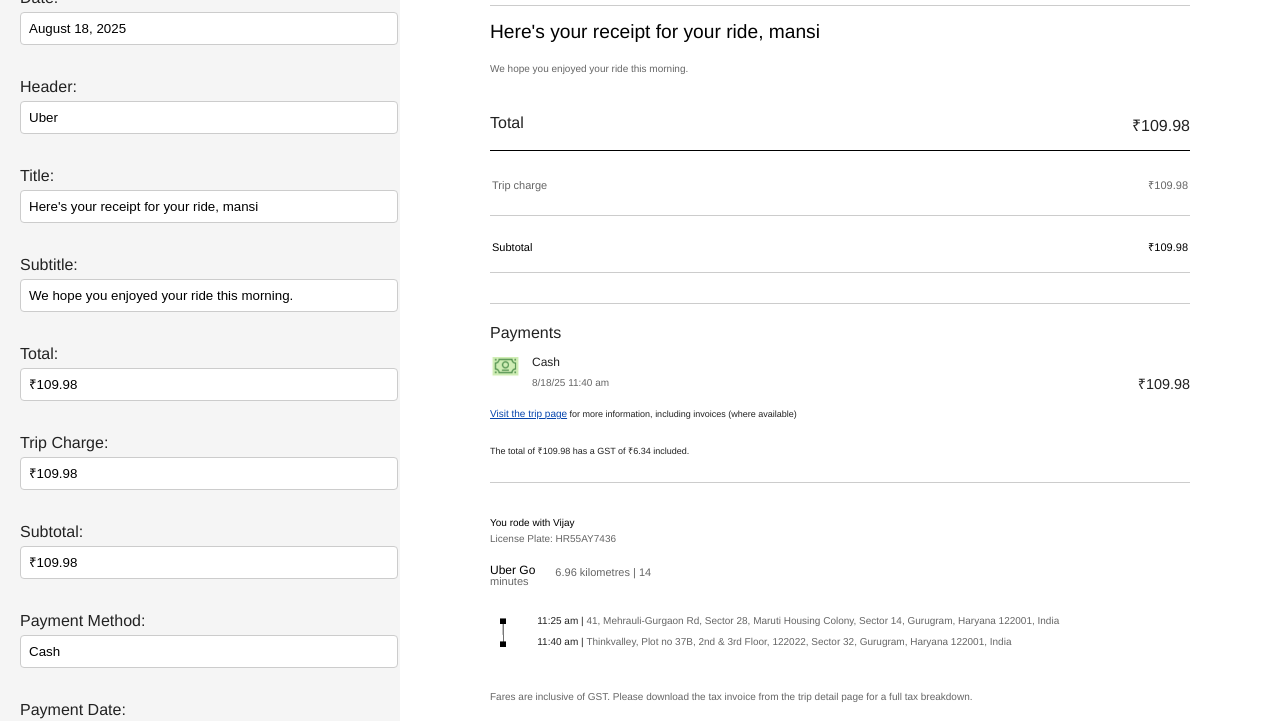
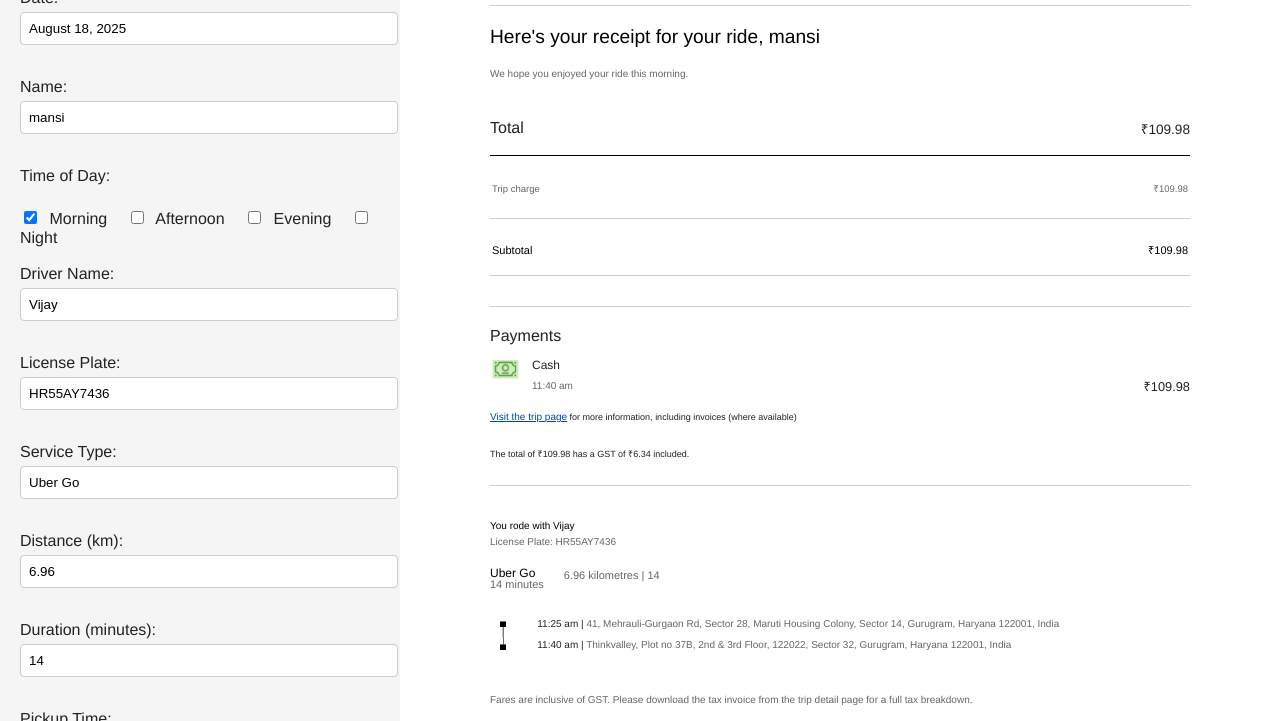
Before and after one commit to Happyesss/Uber_receipt, a plain HTML site: page index.html in a window 1280 px wide. Shown: the part 79-800 px from the top of the page. Drawn offline with Linux system fonts and the light colour scheme.

Commit message:
Enhance receipt form with additional fields for ride details and update JavaScript to reflect changes

```diff
--- a/index.html
+++ b/index.html
@@ -12,22 +12,56 @@
 			<h2>Edit Receipt</h2>
 			<label for="date-input">Date:</label>
 			<input type="text" id="date-input" value="August 18, 2025"><br><br>
-			<label for="header-input">Header:</label>
-			<input type="text" id="header-input" value="Uber"><br><br>
-			<label for="title-input">Title:</label>
-			<input type="text" id="title-input" value="Here's your receipt for your ride, mansi"><br><br>
-			<label for="subtitle-input">Subtitle:</label>
-			<input type="text" id="subtitle-input" value="We hope you enjoyed your ride this morning."><br><br>
-			<label for="total-input">Total:</label>
-			<input type="text" id="total-input" value="₹109.98"><br><br>
+
+			<label for="name-input">Name:</label>
+			<input type="text" id="name-input" value="mansi"><br><br>
+
+			<label>Time of Day:</label><br>
+			<input type="checkbox" id="morning" name="timeofday" value="morning" checked>
+			<label for="morning">Morning</label>
+			<input type="checkbox" id="afternoon" name="timeofday" value="afternoon">
+			<label for="afternoon">Afternoon</label>
+			<input type="checkbox" id="evening" name="timeofday" value="evening">
+			<label for="evening">Evening</label>
+			<input type="checkbox" id="night" name="timeofday" value="night">
+			<label for="night">Night</label><br><br>
+
+			<label for="driver-name-input">Driver Name:</label>
+			<input type="text" id="driver-name-input" value="Vijay"><br><br>
+
+			<label for="license-plate-input">License Plate:</label>
+			<input type="text" id="license-plate-input" value="HR55AY7436"><br><br>
+
+			<label for="service-type-input">Service Type:</label>
+			<input type="text" id="service-type-input" value="Uber Go"><br><br>
+
+			<label for="distance-input">Distance (km):</label>
+			<input type="text" id="distance-input" value="6.96"><br><br>
+
+			<label for="duration-input">Duration (minutes):</label>
+			<input type="text" id="duration-input" value="14"><br><br>
+
+			<label for="pickup-time-input">Pickup Time:</label>
+			<input type="text" id="pickup-time-input" value="11:25 am"><br><br>
+
+			<label for="pickup-address-input">Pickup Address:</label>
+			<input type="text" id="pickup-address-input" value="41, Mehrauli-Gurgaon Rd, Sector 28, Maruti Housing Colony, Sector 14, Gurugram, Haryana 122001, India"><br><br>
+
+			<label for="drop-time-input">Drop Time:</label>
+			<input type="text" id="drop-time-input" value="11:40 am"><br><br>
+
+			<label for="drop-address-input">Drop Address:</label>
+			<input type="text" id="drop-address-input" value="Thinkvalley, Plot no 37B, 2nd & 3rd Floor, 122022, Sector 32, Gurugram, Haryana 122001, India"><br><br>
+
 			<label for="trip-charge-input">Trip Charge:</label>
 			<input type="text" id="trip-charge-input" value="₹109.98"><br><br>
-			<label for="subtotal-input">Subtotal:</label>
-			<input type="text" id="subtotal-input" value="₹109.98"><br><br>
+
 			<label for="payment-method-input">Payment Method:</label>
 			<input type="text" id="payment-method-input" value="Cash"><br><br>
-			<label for="payment-date-input">Payment Date:</label>
-			<input type="text" id="payment-date-input" value="8/18/25 11:40 am"><br><br>
+
+			<label for="payment-time-input">Payment Time:</label>
+			<input type="text" id="payment-time-input" value="11:40 am"><br><br>
+
 			<label for="gst-input">GST:</label>
 			<input type="text" id="gst-input" value="₹6.34"><br><br>
 			<button id="download-pdf" style="padding: 10px 20px; background-color: #000; color: #fff; border: none; cursor: pointer;">Download as PDF</button>
@@ -71,7 +105,7 @@
 						<img class="payment-icon" src="/money.png" alt="Cash">
 						<span class="payment-details" id="payment-method">Cash</span>
 					</div>
-					<div class="payment-date" id="payment-date">8/18/25 11:40 am</div>
+					<div class="payment-date" id="payment-date">11:40 am</div>
 					<div style="margin-top:20px; font-size: 9px;">
 						<a class="link" href="https://auth.uber.com/">Visit the trip page</a> for more information, including invoices (where available)
 					</div>
@@ -83,18 +117,18 @@
 
 		<div class="ride-details">
 			<div class="info">
-				<span class="label">You rode with Vijay</span><br>
-				<span class="label license-plate">License Plate: HR55AY7436</span>
+				<span class="label">You rode with <span id="driver-name">Vijay</span></span><br>
+				<span class="label license-plate">License Plate: <span id="license-plate">HR55AY7436</span></span>
 			</div>
 			<div class="infos" style="display: flex;  align-items: start; margin-top: 10px; margin-bottom: 10px;">
                 <div>
-                        <h1 style="font-size: 12px; font-weight: 400;">Uber Go</h1>
-                        <p style="font-size: 11px; font-weight: 400; margin-top: -10px;">minutes</p>
+                        <h1 style="font-size: 12px; font-weight: 400;" id="service-type">Uber Go</h1>
+                        <p style="font-size: 11px; font-weight: 400; margin-top: -10px;"><span id="duration">14</span> minutes</p>
                 </div>
 
                 <div>
 
-                    <p style="font-size: 11px; margin-left: 20px; font-weight: 400;">6.96 kilometres | 14</p>
+                    <p style="font-size: 11px; margin-left: 20px; font-weight: 400;"><span id="distance">6.96</span> kilometres | <span id="duration-2">14</span></p>
 
                 </div>
 			</div>
@@ -109,10 +143,10 @@
 
                 <div style="display: flex; flex-direction: column;  margin-top: -10px;">
 				<div >
-					<span style="font-size: 10px;"> <span style="font-weight: 500;">11:25 am | </span><span class="addr">41, Mehrauli-Gurgaon Rd, Sector 28, Maruti Housing Colony, Sector 14, Gurugram, Haryana 122001, India</span></span>
+					<span style="font-size: 10px;"> <span style="font-weight: 500;" id="pickup-time">11:25 am</span> | <span class="addr" id="pickup-address">41, Mehrauli-Gurgaon Rd, Sector 28, Maruti Housing Colony, Sector 14, Gurugram, Haryana 122001, India</span></span>
 				</div>
 				<div  style="margin-top: 5px;">
-					<span style="font-size: 10px;"><span style="font-weight: 500;">11:40 am | </span><span class="addr">Thinkvalley, Plot no 37B, 2nd & 3rd Floor, 122022, Sector 32, Gurugram, Haryana 122001, India</span></span>
+					<span style="font-size: 10px;"><span style="font-weight: 500;" id="drop-time">11:40 am</span> | <span class="addr" id="drop-address">Thinkvalley, Plot no 37B, 2nd & 3rd Floor, 122022, Sector 32, Gurugram, Haryana 122001, India</span></span>
 				</div>
                 </div>
 
--- a/script.js
+++ b/script.js
@@ -1,55 +1,92 @@
-// Function to update receipt from form
 function updateReceipt() {
+    const name = document.getElementById('name-input').value;
+    const tripCharge = document.getElementById('trip-charge-input').value;
+    const driverName = document.getElementById('driver-name-input').value;
+    const licensePlate = document.getElementById('license-plate-input').value;
+    const serviceType = document.getElementById('service-type-input').value;
+    const distance = document.getElementById('distance-input').value;
+    const duration = document.getElementById('duration-input').value;
+    const pickupTime = document.getElementById('pickup-time-input').value;
+    const pickupAddress = document.getElementById('pickup-address-input').value;
+    const dropTime = document.getElementById('drop-time-input').value;
+    const dropAddress = document.getElementById('drop-address-input').value;
+    const paymentTime = document.getElementById('payment-time-input').value;
+
+    let timeOfDay = 'morning';
+    const checkboxes = document.querySelectorAll('input[name="timeofday"]');
+    checkboxes.forEach(cb => {
+        if (cb.checked) {
+            timeOfDay = cb.value;
+        }
+    });
+
     document.getElementById('date').textContent = document.getElementById('date-input').value;
-    document.getElementById('header').textContent = document.getElementById('header-input').value;
-    document.getElementById('title').textContent = document.getElementById('title-input').value;
-    document.getElementById('subtitle').textContent = document.getElementById('subtitle-input').value;
-    document.getElementById('total').textContent = document.getElementById('total-input').value;
-    document.getElementById('trip-charge').textContent = document.getElementById('trip-charge-input').value;
-    document.getElementById('subtotal').textContent = document.getElementById('subtotal-input').value;
+    document.getElementById('title').textContent = `Here's your receipt for your ride, ${name}`;
+    document.getElementById('subtitle').textContent = `We hope you enjoyed your ride this ${timeOfDay}.`;
+
+    document.getElementById('driver-name').textContent = driverName;
+    document.getElementById('license-plate').textContent = licensePlate;
+    document.getElementById('service-type').textContent = serviceType;
+
+    document.getElementById('distance').textContent = distance;
+    document.getElementById('duration').textContent = duration;
+    document.getElementById('duration-2').textContent = duration;
+
+    document.getElementById('pickup-time').textContent = pickupTime;
+    document.getElementById('pickup-address').textContent = pickupAddress;
+    document.getElementById('drop-time').textContent = dropTime;
+    document.getElementById('drop-address').textContent = dropAddress;
+
+    document.getElementById('total').textContent = tripCharge;
+    document.getElementById('trip-charge').textContent = tripCharge;
+    document.getElementById('subtotal').textContent = tripCharge;
+    document.getElementById('payment-total').textContent = tripCharge;
+
     document.getElementById('payment-method').textContent = document.getElementById('payment-method-input').value;
-    document.getElementById('payment-date').textContent = document.getElementById('payment-date-input').value;
-    document.getElementById('gst').textContent = `The total of ${document.getElementById('total-input').value} has a GST of ${document.getElementById('gst-input').value} included.`;
-    document.getElementById('payment-total').textContent = document.getElementById('total-input').value;
+    document.getElementById('payment-date').textContent = paymentTime;
+    document.getElementById('gst').textContent = `The total of ${tripCharge} has a GST of ${document.getElementById('gst-input').value} included.`;
 }
 
-// Add event listeners to form inputs
-document.querySelectorAll('.form input').forEach(input => {
+document.querySelectorAll('.form input[type="text"]').forEach(input => {
     input.addEventListener('input', updateReceipt);
 });
 
-// Download PDF (export the inner .container as A4 with tight margins)
+document.querySelectorAll('input[name="timeofday"]').forEach(checkbox => {
+    checkbox.addEventListener('change', function() {
+        if (this.checked) {
+            document.querySelectorAll('input[name="timeofday"]').forEach(cb => {
+                if (cb !== this) cb.checked = false;
+            });
+        }
+        updateReceipt();
+    });
+});
+
+updateReceipt();
+
 document.getElementById('download-pdf').addEventListener('click', async function() {
     const container = document.querySelector('.container');
+    const origInline = container.getAttribute('style') || '';
 
-    // Temporarily apply inline styles to force a centered, narrow container for capture
-    const origInline = container.getAttribute('style') || '';
     container.classList.add('pdf-export');
     container.style.boxSizing = 'border-box';
-    // use a comfortable max width when exporting
     container.style.maxWidth = '700px';
     container.style.width = '100%';
-    // moderate top margin so the content has comfortable breathing room on the page
     container.style.margin = '0.18in auto';
-    // moderate top padding for a comfortable look in PDF
     container.style.padding = '8px 28px 12px 28px';
 
-    // small delay to ensure styles reflow
     await new Promise(r => setTimeout(r, 100));
 
     const opt = {
-    // moderate top margin (in inches) for PDF output, keep comfortable sides
-    margin: [0.18, 0.6, 0.5, 0.6], // top, left, bottom, right in inches
+        margin: [0.18, 0.6, 0.5, 0.6],
         filename: 'uber-receipt.pdf',
         image: { type: 'jpeg', quality: 1.0 },
         html2canvas: { scale: 3, useCORS: true },
         jsPDF: { unit: 'in', format: 'a4', orientation: 'portrait' }
     };
 
-    // Generate PDF from the container element
     await html2pdf().set(opt).from(container).save();
 
-    // restore original inline styles and remove temporary class after export
     if (origInline) {
         container.setAttribute('style', origInline);
     } else {
--- a/styles.css
+++ b/styles.css
@@ -7,7 +7,7 @@
 }
 
 :root {
-    --border-color: #cccccc; /* darker gray */
+    --border-color: #cccccc;
     --border-thin: 1px;
     --border-thick: 1.7px;
 }
@@ -34,12 +34,29 @@
     font-weight: 500;
 }
 
-.form input {
+.form input[type="text"] {
     width: 100%;
     padding: 8px;
     margin-bottom: 15px;
     border: 1px solid #ccc;
     border-radius: 4px;
+}
+
+.form input[type="text"][id$="address-input"] {
+    height: 60px;
+    resize: vertical;
+}
+
+.form input[type="checkbox"] {
+    width: auto;
+    margin-right: 8px;
+    margin-bottom: 5px;
+}
+
+.form input[type="checkbox"] + label {
+    display: inline;
+    margin-right: 15px;
+    font-weight: normal;
 }
 
 .receipt {
@@ -51,21 +68,16 @@
 .container {
     max-width: 700px;
     margin: 0 auto;
-    /* more comfortable top padding so header has breathing room */
     padding: 20px 28px 30px 28px;
 }
 
-/* Temporary class applied when exporting to PDF to make the container fill more of the page */
 .container.pdf-export {
-    /* narrower centered content for A4-like white margins */
-    max-width: 620px; /* narrower than full width to match the original look */
+    max-width: 620px;
     width: 100%;
-    margin: 0.18in auto; /* moderate top margin */
-    /* moderate top padding for PDF export so the receipt isn't too tight */
+    margin: 0.18in auto;
     padding: 8px 28px 12px 28px;
 }
 
-/* Print / PDF tweaks */
 @media print {
     body, html {
         height: auto;
@@ -77,40 +89,37 @@
     .container {
         max-width: 720px;
         margin: 0.18in auto;
-        /* moderate top padding for print */
         padding: 8px 10px 10px 10px;
         box-shadow: none;
     }
-    /* avoid floating issues when capturing */
     .date, .total, .totals { float: none; text-align: right; }
     hr { margin: 12px 0; }
 }
 
-/* Ensure page breaks are sensible when content is long */
 .container, .payments, .ride-details {
     page-break-inside: avoid;
 }
 
 .header-row {
     display: flex;
-    align-items: baseline; /* align date with header baseline */
+    align-items: baseline;
     justify-content: space-between;
     gap: 12px;
 }
 
 .header {
     font-size: 1.6rem;
-    font-weight: 500; /* make header heavier */
-    color: #000; /* darker than default */
-    margin-bottom: 0px; /* no space below header */
-    margin-top: 0px; /* no top margin */
+    font-weight: 500;
+    color: #000;
+    margin-bottom: 0px;
+    margin-top: 0px;
     letter-spacing: -1px;
 }
 
 .date {
     font-size: 10px;
-    color: #666; /* keep as grey, not border color */
-    margin-top: 0px; /* align with header */
+    color: #666;
+    margin-top: 0px;
     font-weight: 400;
     text-align: right;
     white-space: nowrap;
@@ -119,8 +128,8 @@
 .title {
     font-size: 1.2rem;
     font-weight: 500;
-    color: #000; /* darker text */
-    margin: 15px 0 10px 0; /* reduced top margin */
+    color: #000;
+    margin: 20px 0 10px 0;
 }
 
 .subtitle {
@@ -139,25 +148,22 @@
 hr {
     border: none;
     border-top: var(--border-thin) solid var(--border-color);
-    margin: 15px 0; /* slightly more spacing to match Uber */
+    margin: 15px 0;
 }
 
-/* Thicker separators around the Subtotal area */
-/* 1) HR after the first charges table */
 .table + hr {
     border-top: var(--border-thick) solid var(--border-color);
 }
-/* 2) The .gap HR before the Subtotal table */
+
 hr.gap {
     border-top: var(--border-thick) solid var(--border-color);
 }
-/* 3) The HR right after the Subtotal table (appears as a plain hr after a .table) */
+
 .table + hr + .table + hr,
 .table + hr + hr {
     border-top: var(--border-thick) solid var(--border-color);
 }
 
-/* Make the divider directly under the header/logo heavier and black */
 .header-row + hr {
     border: none;
     border-top: var(--border-thick) solid var(--border-color);
@@ -166,24 +172,23 @@
     background: none;
 }
 
-.dark{ /* keep backward-compatible class name for other uses */
-    /* black border below Total section as in Uber receipt */
+.dark {
     border: none;
     border-top: var(--border-thick) solid #000;
-    margin: 10px 0 18px; /* add a bit more space below Total section */
+    margin: 10px 0 18px;
     height: 0;
     background: none;
 }
 
 .total {
-    font-size: 0.9rem;
+    font-size: 0.8rem;
     font-weight: 400;
     float: right;
     margin-top: 50px;
 }
 
 .totals {
-    font-size: 1rem;
+    font-size: 0.85rem;
     font-weight: 400;
     margin-left: 10px;
         float: right;
@@ -200,31 +205,28 @@
     font-size: 0.9rem;
 }
 
-.small{
-    font-size: 11px !important;
-    font-weight: 500; /* bit more font weight */
-    color: #666; /* grey color for trip charges */
+.small {
+    font-size: 9.5px !important;
+    font-weight: 500;
+    color: #666;
 }
 
-
-.small-numb{
-    font-size: 11px !important;
-    font-weight: 500; /* bit more font weight */
+.small-numb {
+    font-size: 9.5px !important;
+    font-weight: 500;
     text-align: right;
-    color: #666; /* grey color for trip charges price */
+    color: #666;
 }
 
-
-
 .table .label {
-    color: #000; /* black color for subtotal label */
-    font-size: 11px; /* slightly smaller font size */
+    color: #000;
+    font-size: 11px;
 }
 
 .table .value {
     text-align: right;
-    font-size: 11px; /* slightly smaller font size for subtotal price */
-    color: #000; /* black color for subtotal price */
+    font-size: 11px;
+    color: #000;
 }
 
 .payments {
@@ -270,7 +272,7 @@
 }
 
 .link {
-    color: #0645AD; /* updated to match screenshot link blue */
+    color: #0645AD;
     text-decoration: underline;
     font-size: 10px;
 }
@@ -289,7 +291,7 @@
 
 .ride-details .label {
     color: #000;
-    font-size: 10px; /* slightly larger for better readability */
+    font-size: 10px;
 }
 
 .ride-details .info {
@@ -311,26 +313,22 @@
     margin-bottom: 10px;
 }
 
-/* Make the block under the license plate use the original gray color */
 .ride-details .infos {
     color: #666;
 }
 
-/* Address after the time should be gray */
 .ride-details .infos .addr {
     color: #666;
 }
 
 .license-plate {
-    color: #666 !important; /* explicitly ensure license plate is gray */
+    color: #666 !important;
 }
 
-/* Make the 'Uber Go' heading black while keeping the surrounding .infos gray */
 .ride-details .infos h1 {
     color: #000;
 }
 
-/* Ensure address spans anywhere inside ride-details are gray (covers cases outside .infos) */
 .ride-details .addr {
     color: #666 !important;
 }
@@ -359,25 +357,17 @@
     color: #666;
 }
 
-/* Small footer note under ride-details should be gray */
 .footer-note {
     color: #666;
 }
 
-/* Utility to visually increase apparent font weight without changing the font face.
-   Uses multiple very small text-shadow layers to thicken strokes. This works well
-   for headings and short words (logo-like text). Tweak the offsets/colors to
-   increase/decrease the effect. */
 .boldify {
-    /* keep the original font weight close to normal to avoid layout shifts */
     font-weight: 500;
-    /* subtler shadow stack for a lighter 'bold' effect */
     text-shadow:
         0.25px 0   0 #000,
        -0.25px 0   0 #000,
         0 0.25px   0 #000,
         0 -0.25px  0 #000;
-    /* improve rendering on some browsers */
     -webkit-font-smoothing: antialiased;
     -moz-osx-font-smoothing: grayscale;
 }
```
